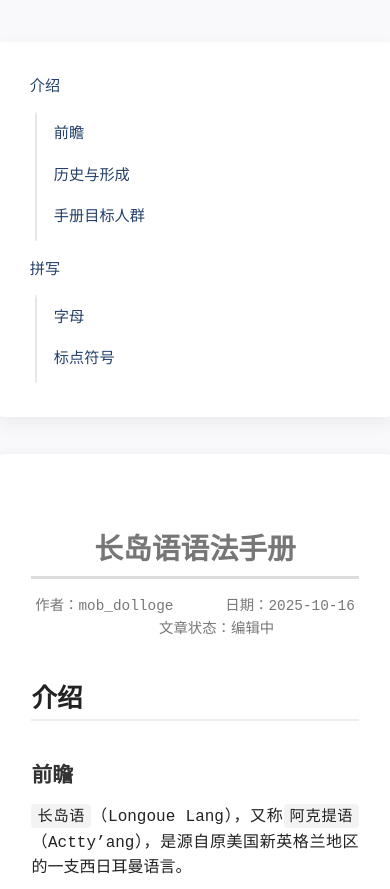
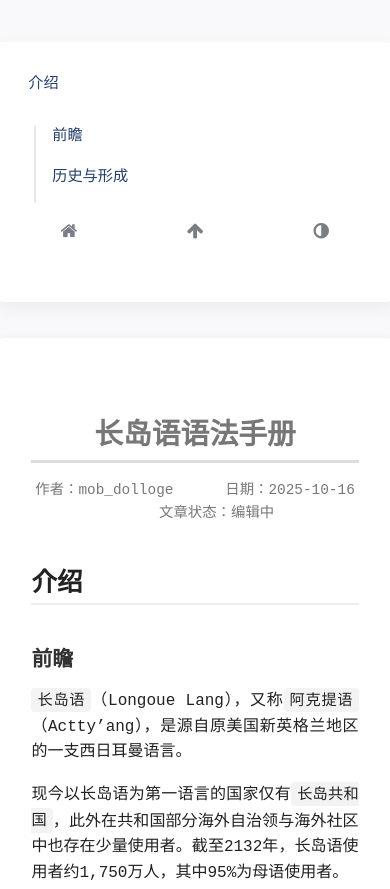
Before and after one commit to MobDollogeTwinch/MobDollogeTwinch.github.io, a plain HTML site: page longoue_lang.html in a window 390 px wide. Shown: the top 889 px of the page. Drawn offline with Linux system fonts and the light colour scheme.

Commit message:
mod style

```diff
--- a/build/template1.css
+++ b/build/template1.css
@@ -1,127 +1,98 @@
-/* ===========
-   Base Reset
-   =========== */
-html,
-body {
+body,html {
     display: flex;
     justify-content: center;
     align-items: flex-start;
     gap: 1.3rem;
     margin: 1.3rem auto;
     max-width: 1200px;
-  padding: 0 0.3rem;
-
-  font-family: "Fira Code", monospace;
+    padding: 0 .3rem;
+    font-family: "Fira Code",monospace;
     line-height: 1.6;
     background-color: #f9f9fb;
-  color: #222;
+    color: #222
 }
 
-/* ===========
-   Page Layout
-   =========== */
 article {
     max-width: 800px;
     flex: 1;
     background: #fff;
     padding: 2.2rem;
     border-radius: 8px;
-  box-shadow: 0 0 10px rgba(0,0,0,0.05);
+    box-shadow: 0 0 10px rgba(0,0,0,.05)
 }
 
-/* ===========
-   Headings
-   =========== */
-h1,
-h2,
-h3,
-h4,
-h5,
-h6 {
-  font-family: "Noto Sans", "Helvetica Neue", Arial, sans-serif;
+h1,h2,h3,h4,h5,h6 {
+    font-family: "Noto Sans","Helvetica Neue",Arial,sans-serif;
     line-height: 1.3;
     margin-top: 2.5rem;
     margin-bottom: 1rem;
-  font-weight: 600;
+    font-weight: 600
 }
 
 h1 {
     font-size: 2em;
     border-bottom: 3px solid #ddd;
-  padding-bottom: .3em;
+    padding-bottom: .3em
 }
 
 h2 {
     font-size: 1.6em;
     border-bottom: 2px solid #eee;
-  padding-bottom: .2em;
+    padding-bottom: .2em
 }
 
 h3 {
     font-size: 1.3em;
-  color: #333;
+    color: #333
 }
 
-h4,
-h5,
-h6 {
+h4,h5,h6 {
     font-size: 1.1em;
-  color: #444;
+    color: #444
 }
 
-/* ===========
-   Paragraphs
-   =========== */
 p {
     margin: 1em 0;
-  text-align: justify;
+    text-align: justify
 }
 
-/* ===========
-   Links
-   =========== */
 a {
-  color: #0077cc;
-  text-decoration: none;
+    color: #07c;
+    text-decoration: none
 }
 
 a:hover {
-  text-decoration: underline;
+    text-decoration: underline
 }
 
-/* ===========
-   Blockquotes
-   =========== */
 blockquote {
     border-left: 4px solid #ddd;
     padding-left: 1em;
     color: #555;
     margin: 1.2em 0;
-  background: #fafafa;
-  /* font-style: italic; */
+    background: #fafafa
 }
 
-/* ===========
-   Lists
-   =========== */
-ul,
-ol {
-  margin: 1em 0 1em 0.5em;
+ol,ul {
+    margin: 1em 0 1em .5em
 }
 
 li {
-  margin-bottom: 0.3em;
+    margin-bottom: .3em
 }
 
-/* ===========
-   Code
-   =========== */
+code,table {
+    font-size: .95em
+}
+
+code,pre {
+    font-family: "Fira Code","Consolas",monospace
+}
+
 code {
-  font-family: "Fira Code", "Consolas", monospace;
     background: #f3f3f3;
-  padding: 0.2em 0.4em;
-  border-radius: 4px;
-  font-size: 0.95em;
+    padding: .2em .4em;
+    border-radius: 4px
 }
 
 pre {
@@ -130,231 +101,207 @@ pre {
     padding: 1em;
     border-radius: 8px;
     overflow-x: auto;
-  font-family: "Fira Code", "Consolas", monospace;
-  font-size: 0.9em;
-  line-height: 1.5;
+    font-size: .9em;
+    line-height: 1.5
 }
 
 pre code {
-  background: none;
+    background: 0 0;
     color: inherit;
     padding: 0;
-  font-size: inherit;
+    font-size: inherit
 }
 
-/* Syntax highlight fallback (if not using highlight.js) */
 code.language-python {
-  color: #ffb86c;
+    color: #ffb86c
 }
 
 code.language-javascript {
-  color: #8be9fd;
+    color: #8be9fd
 }
 
 code.language-html {
-  color: #50fa7b;
+    color: #50fa7b
 }
 
 code.language-bash {
-  color: #f1fa8c;
+    color: #f1fa8c
 }
 
-/* ===========
-   Tables
-   =========== */
 table {
     border-collapse: collapse;
     width: 100%;
-  margin: 1.5em 0;
-  font-size: 0.95em;
+    margin: 1.5em 0
 }
 
 thead {
     background: #f0f0f0;
-  border-bottom: 2px solid #ccc;
+    border-bottom: 2px solid #ccc
 }
 
-th,
-td {
+td,th {
     border: 1px solid #ddd;
-  padding: 0.6em 0.8em;
-  text-align: left;
+    padding: .6em .8em;
+    text-align: left
 }
 
 tbody tr:nth-child(even) {
-  background: #f9f9f9;
+    background: #f9f9f9
 }
 
-/* ===========
-   Footnotes
-   =========== */
 .footnotes {
-  font-size: 0.9em;
+    font-size: .9em;
     border-top: 1px solid #ddd;
     margin-top: 3em;
-  padding-top: 1em;
+    padding-top: 1em
 }
 
 .footnotes ol {
-  margin-left: 1.2em;
+    margin-left: 1.2em
 }
 
-/* ===========
-   Horizontal Rule
-   =========== */
 hr {
-  border: none;
+    border: 0;
     border-top: 2px solid #eee;
-  margin: 2em 0;
+    margin: 2em 0
 }
 
-/* ===========
-   Images
-   =========== */
 img {
     max-width: 100%;
     display: block;
     margin: 1em auto;
-  border-radius: 6px;
+    border-radius: 6px
 }
 
-/* ===========
-   Math (MathJax or KaTeX)
-   =========== */
 .math {
-  font-family: "Latin Modern Math", "STIX Two Math", serif;
-  font-size: 1em;
+    font-family: "Latin Modern Math","STIX Two Math",serif;
+    font-size: 1em
 }
 
-/* ===========
-   Custom Divs (Pandoc fenced divs)
-   =========== */
-div.note,
-div.tip,
-div.warning {
+div.note,div.tip,div.warning {
     border-left: 5px solid;
-  padding: 0.8em 1em;
+    padding: .8em 1em;
     margin: 1em 0;
-  border-radius: 4px;
+    border-radius: 4px
 }
 
 div.note {
     border-color: #4a90e2;
-  background: #eef4fb;
+    background: #eef4fb
 }
 
 div.tip {
     border-color: #50c878;
-  background: #f0fbf4;
+    background: #f0fbf4
 }
 
 div.warning {
     border-color: #ffb84d;
-  background: #fff9f0;
+    background: #fff9f0
 }
 
-/* ===========
-   Headers & Footers (if used)
-   =========== */
-header,
-footer {
+footer,header {
     text-align: center;
     color: #777;
-  font-size: 0.9em;
-  margin-top: 2em;
+    font-size: .9em;
+    margin-top: 2em
 }
 
 header p {
     text-align: center;
-  display: inline;
+    display: inline
 }
 
-/* nav */
-/* --- 左侧目录（推荐） --- */
 nav {
-  flex: 0 0 260px;                       /* 固定列宽（占据左列） */
+    flex: 0 0 260px;
     min-width: 200px;
     max-width: 320px;
-
     background: #fff;
     border-radius: 8px;
-  box-shadow: 0 6px 18px rgba(17,17,18,0.06);
-  padding: 1rem 0.9rem;
+    box-shadow: 0 6px 18px rgba(17,17,18,.06);
+    padding: 1rem .9rem;
     box-sizing: border-box;
-
-  /* sticky 行为（上方间隙恒定） */
     position: sticky;
     top: 1rem;
+    height: calc(100vh - 2rem);
+    scrollbar-width: thin
+}
 
-  /* 不要用 height:100vh - 会导致溢出，使用 max-height 更稳 */
-  height: calc(100vh - 2rem);        /* 保证上下各 2rem 空隙 */
-  overflow-y: auto;                      /* 内容超出可滚动 */
+nav .toc::-webkit-scrollbar {
+    width: 10px
+}
 
-  /* 可选：给滚动条更好看的样式（WebKit）*/
-  scrollbar-width: thin;
+nav .toc::-webkit-scrollbar-thumb,nav::-webkit-scrollbar-thumb {
+    background: rgba(0,0,0,.08);
+    border-radius: 8px
 }
-nav::-webkit-scrollbar { width: 10px; }
-nav::-webkit-scrollbar-thumb {
-  background: rgba(0,0,0,0.08);
-  border-radius: 8px;
+
+nav::-webkit-scrollbar-track {
+    background: 0 0
 }
-nav::-webkit-scrollbar-track { background: transparent; }
 
-/* nav 内部列表样式 */
+nav .toc {
+    margin: 0
+}
+
 nav ul {
     list-style: none;
-  margin: 0;
-  padding: 0.4rem 0.6rem;
+    padding: 0
 }
-nav li { margin: 0.35rem 0; }
 
-/* 链接样式 */
+nav li {
+    margin: .35rem 0
+}
+
 nav a {
     display: block;
-  padding: 0.45rem 0.6rem;
+    padding: .45rem .6rem;
     color: #25406a;
     text-decoration: none;
     border-radius: 6px;
-  font-size: 0.95rem;
+    font-size: .95rem;
     line-height: 1.4;
-  transition: background .15s, color .15s, transform .06s;
+    transition: background .15s,color .15s,transform .06s
 }
-nav a:hover,
-nav a:focus {
-  background: rgba(37,64,106,0.06);
+
+nav a:focus,nav a:hover {
+    background: rgba(37,64,106,.06);
     color: #12213a;
-  outline: none;
+    outline: 0
 }
+
 nav a.active {
     background: linear-gradient(90deg,#eaf3ff,#fff);
     border-left: 3px solid #3b82f6;
-  padding-left: 0.45rem;    /* 适配左侧边框 */
+    padding-left: .45rem;
     color: #0b3a8a;
-  font-weight: 600;
+    font-weight: 600
 }
 
-/* 支持多级目录的缩进 */
 nav ul ul {
     position: relative;
-  margin-left: 0.6rem;
-  padding-left: 0.9rem;
-  border-left: none; /* 取消原生边框 */
+    margin-left: .6rem;
+    padding-left: .9rem;
+    border-left: none
 }
 
 nav ul ul::before {
     content: "";
     position: absolute;
-  left: 0.35rem;           /* 线离子项的距离 */
-  top: 0.4rem;
-  bottom: 0.4rem;
-  width: 0;                /* 线用边框画或背景画 */
-  border-left: 2px dashed rgba(37,64,106,0.12);
-  border-radius: 2px;
+    left: .35rem;
+    top: .4rem;
+    bottom: .4rem;
+    width: 0;
+    border-left: 2px dashed rgba(37,64,106,.12);
+    border-radius: 2px
 }
 
-/* 小屏幕适配：把 nav 放到上方并取消 sticky */
-@media (max-width: 900px) {
-  body { flex-direction: column; align-items: stretch; } /* 如果你用 body flex */
+@media (max-width:900px) {
+    body {
+        flex-direction: column;
+        align-items: stretch
+    }
+
     nav {
         position: static;
         width: 100%;
@@ -362,6 +309,125 @@ nav ul ul::before {
         margin-bottom: 1rem;
         border-radius: 8px;
         max-height: none;
-    overflow: visible;
+        overflow: visible
     }
 }
+
+@font-face {
+    font-family:"myicons";src:url(font/fontello.woff2)format("woff2"),url(font/fontello.woff)format("woff");font-weight:400;font-style:normal
+}
+
+[class*=" fa-"],[class^=fa-] {
+    font-family: "myicons";
+    font-style: normal;
+    font-weight: 400;
+    speak: none;
+    display: inline-block;
+    text-decoration: inherit
+}
+
+.fa-home::before {
+    content: ""
+}
+
+.fa-top::before {
+    content: ""
+}
+
+.fa-adjust::before {
+    content: ""
+}
+
+nav {
+    display: flex;
+    flex-direction: column;
+    min-height: 0;
+    overflow: visible
+}
+
+nav .toc {
+    flex: 1 1 auto;
+    min-height: 0;
+    overflow-y: auto;
+    -webkit-overflow-scrolling: touch;
+    padding-top: .25rem
+}
+
+nav .bar {
+    flex: 0 0 auto;
+    display: flex;
+    align-items: center;
+    justify-content: space-around;
+    gap: .6rem;
+    padding-top: .25rem;
+    padding-bottom: 1.8rem;
+    font-size: 1.3em;
+    color: #797d84
+}
+
+nav .bar i:hover {
+    color: #4a505a;
+    cursor: pointer
+}
+
+nav .toc>* {
+    margin-top: 0;
+    margin-bottom: 0
+}
+
+nav::-webkit-scrollbar {
+    width: 0;
+    height: 0
+}
+
+nav .bar i[role=button] {
+    display: inline-flex;
+    align-items: center;
+    justify-content: center;
+    width: 44px;
+    height: 44px;
+    border-radius: 8px;
+    cursor: pointer;
+    user-select: none;
+    font-size: 18px;
+    transition: transform .12s ease,background .12s ease,box-shadow .12s ease;
+    -webkit-tap-highlight-color: transparent
+}
+
+nav .bar i[role=button]:focus,nav .bar i[role=button]:hover {
+    background: rgba(37,64,106,.06);
+    transform: translateY(-3px);
+    outline: 0;
+    box-shadow: 0 6px 14px rgba(17,17,18,.04)
+}
+
+nav .bar i[role=button]:focus-visible {
+    box-shadow: 0 0 0 4px rgba(59,130,246,.12),0 6px 14px rgba(17,17,18,.03)
+}
+
+nav .bar i[role=button]:active {
+    transform: translateY(0);
+    background: rgba(37,64,106,.09)
+}
+
+nav .bar i[role=button][aria-pressed=true] {
+    background: linear-gradient(90deg,#eaf3ff,#fff);
+    border-left: 2px solid rgba(59,130,246,.18);
+    color: #0b3a8a
+}
+
+html.inverted {
+    background-color: unset
+}
+
+html.inverted,html.inverted img,html.inverted picture,html.inverted svg,html.inverted video {
+    filter: invert(1) hue-rotate(180deg)
+}
+
+@media (max-width:900px) {
+    nav .bar i[role=button] {
+        width: 50px;
+        height: 50px;
+        border-radius: 10px
+    }
+}
--- a/build/template1.js
+++ b/build/template1.js
@@ -0,0 +1,86 @@
+(function(){
+  // 元素选择（若类名不同，可调整选择器）
+  const homeBtn = document.querySelector('nav .bar .fa-home[role="button"]');
+  const topBtn  = document.querySelector('nav .bar .fa-top[role="button"]');
+  const adjBtn  = document.querySelector('nav .bar .fa-adjust[role="button"]');
+
+  // 帮助函数 - 键盘激活 (Enter / Space)
+  function bindKeyboardActivation(el) {
+    if (!el) return;
+    el.addEventListener('keydown', (e) => {
+      if (e.key === 'Enter' || e.key === ' ' || e.key === 'Spacebar') {
+        e.preventDefault();
+        el.click();
+      }
+    });
+  }
+
+  // --------- HOME: 跳到首页（可按需改为具体 URL） ---------
+  if (homeBtn) {
+    bindKeyboardActivation(homeBtn);
+    homeBtn.addEventListener('click', () => {
+      // 优先使用 data-home 指定的目标（如果你想配置不同的首页）
+      const nav = homeBtn.closest('nav');
+      const custom = nav && nav.getAttribute('data-home');
+      const dest = custom || '/';
+      // 对于单页应用（SPA）你可能想使用 router，这里使用 location.href 做通用跳转
+      window.location.href = dest;
+    });
+  }
+
+  // --------- TOP: 平滑滚动到顶部（考虑 prefers-reduced-motion） ----------
+  if (topBtn) {
+    bindKeyboardActivation(topBtn);
+    topBtn.addEventListener('click', () => {
+      const prefersReduced = window.matchMedia('(prefers-reduced-motion: reduce)').matches;
+      if (prefersReduced) {
+        window.scrollTo(0, 0);
+      } else {
+        window.scrollTo({ top: 0, behavior: 'smooth' });
+      }
+    });
+  }
+
+  // --------- ADJUST: 切换“反色”主题，并记忆到 localStorage ----------
+  const INVERT_KEY = 'site:inverted';
+
+  function applyInvertedState(on) {
+    if (on) {
+      document.documentElement.classList.add('inverted');
+      adjBtn && adjBtn.setAttribute('aria-pressed', 'true');
+    } else {
+      document.documentElement.classList.remove('inverted');
+      adjBtn && adjBtn.setAttribute('aria-pressed', 'false');
+    }
+  }
+
+  if (adjBtn) {
+    // 初始化 aria-pressed，如果不存在则设置
+    if (!adjBtn.hasAttribute('aria-pressed')) adjBtn.setAttribute('aria-pressed', 'false');
+    bindKeyboardActivation(adjBtn);
+
+    // 恢复上次状态
+    try {
+      const last = localStorage.getItem(INVERT_KEY);
+      if (last === '1') applyInvertedState(true);
+    } catch (e) { /* ignore storage errors */ }
+
+    adjBtn.addEventListener('click', (e) => {
+      // 切换
+      const isOn = adjBtn.getAttribute('aria-pressed') === 'true';
+      applyInvertedState(!isOn);
+      try {
+        localStorage.setItem(INVERT_KEY, !isOn ? '1' : '0');
+      } catch (err) {
+        // localStorage 失败不影响功能
+      }
+    });
+  }
+
+  // 可选：按 Esc 关闭 tooltip 或收起（如果你加了 tooltip 脚本）
+  document.addEventListener('keydown', (e) => {
+    if (e.key === 'Escape') {
+      // 这里目前没有 tooltip 全局状态需要处理；保留占位以便未来扩展
+    }
+  });
+})();
--- a/longoue_lang.html
+++ b/longoue_lang.html
@@ -11,6 +11,7 @@
 
 <body>
   <nav>
+    <div class="toc" aria-label="目录">
       <ul>
       <li><a href="#介绍" id="toc-介绍">介绍</a>
       <ul>
@@ -25,6 +26,13 @@
       <li><a href="#标点符号" id="toc-标点符号">标点符号</a></li>
       </ul></li>
       </ul>
+    </div>
+
+    <div class="bar" role="navigation" aria-label="快速操作">
+      <i class="fa-home" role="button" tabindex="0" aria-label="首页"></i>
+      <i class="fa-top" role="button" tabindex="0" aria-label="回到顶部"></i>
+      <i class="fa-adjust" role="button" tabindex="0" aria-label="切换主题"></i>
+    </div>
   </nav>
 
   <article>
```
Also changed, not shown: build/template1.html (+9 -1 lines), build/font/fontello.woff (added), build/font/fontello.woff2 (added). Lines whose indentation alone changed are shown as unchanged.
